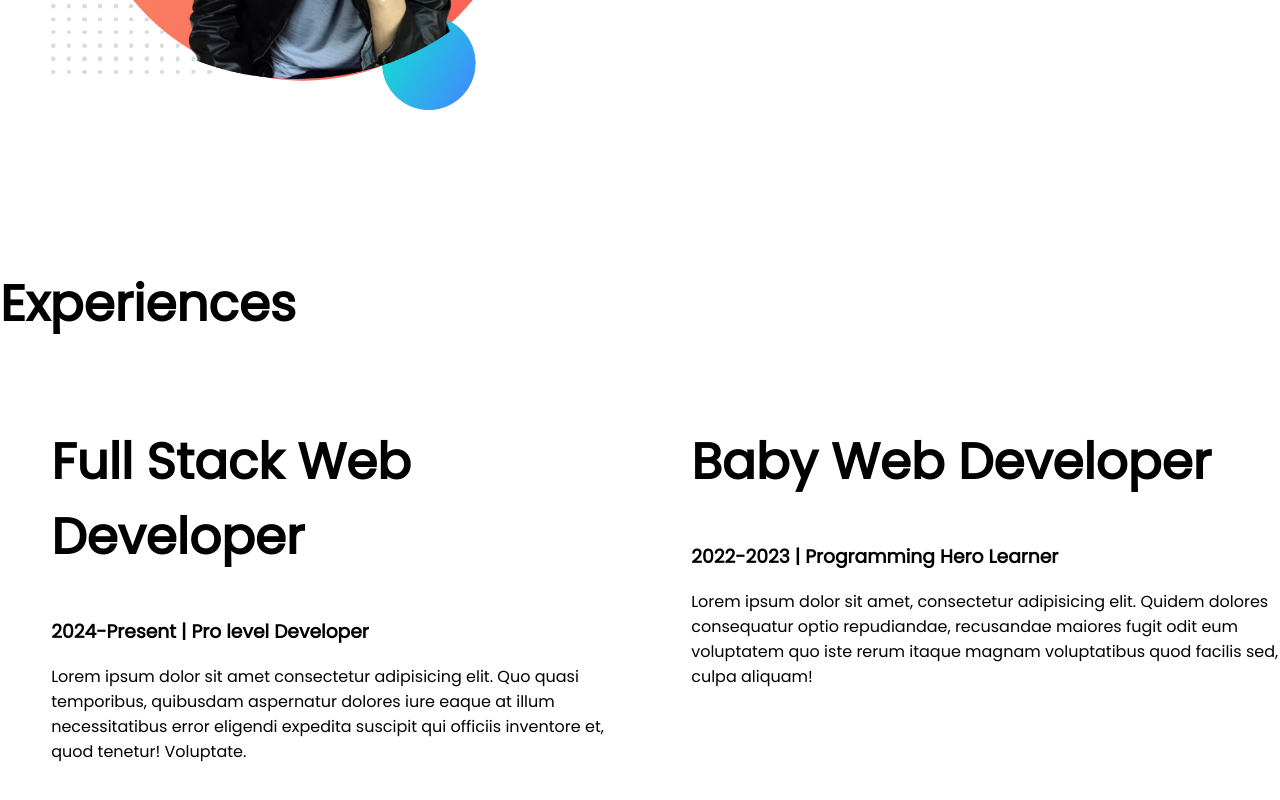
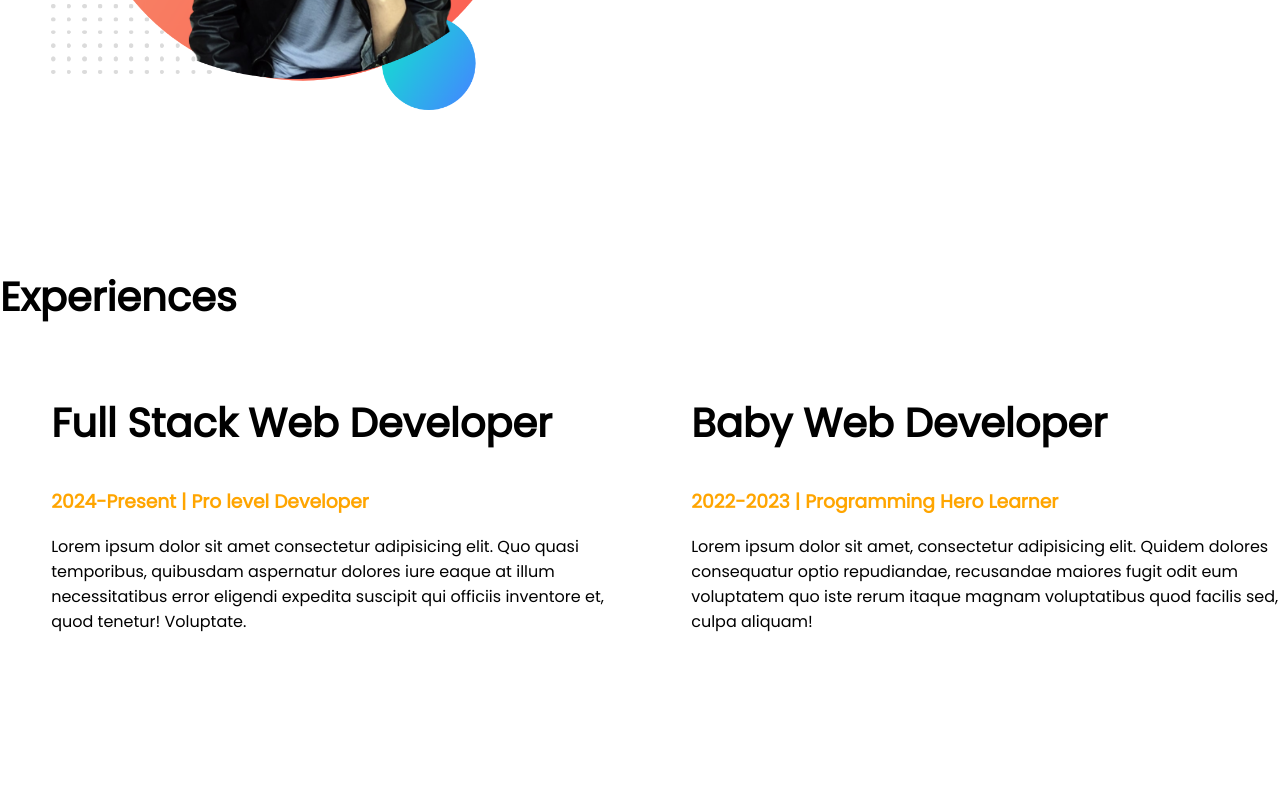
Before and after one commit to AnisurRahman06046/My-portfolio, a plain HTML site: page index.html in a window 1280 px wide. Shown: the part 1100-1900 px from the top of the page. Drawn offline with Linux system fonts and the light colour scheme.

Commit message:
h1-font updated

```diff
--- a/index.html
+++ b/index.html
@@ -44,12 +44,12 @@
         <div class="flexible-container">
             <div class="half-width">
                 <h1>Full Stack Web Developer</h1>
-                <h3>2024-Present | Pro level Developer</h3>
+                <h3 class="name-color">2024-Present | Pro level Developer</h3>
                 <p>Lorem ipsum dolor sit amet consectetur adipisicing elit. Quo quasi temporibus, quibusdam aspernatur dolores iure eaque at illum necessitatibus error eligendi expedita suscipit qui officiis inventore et, quod tenetur! Voluptate.</p>
             </div>
             <div class="half-width">
                 <h1>Baby Web Developer</h1>
-                <h3>2022-2023 | Programming Hero Learner</h3>
+                <h3 class="name-color" >2022-2023 | Programming Hero Learner</h3>
                 <p>Lorem ipsum dolor sit amet, consectetur adipisicing elit. Quidem dolores consequatur optio repudiandae, recusandae maiores fugit odit eum voluptatem quo iste rerum itaque magnam voluptatibus quod facilis sed, culpa aliquam!</p>
             </div>
         </div>
--- a/style.css
+++ b/style.css
@@ -3,7 +3,7 @@ body{
     margin: 0;
 }
 h1{
-    font-size: 50px;
+    font-size: 40px;
 
 }
 .name-color{
```
